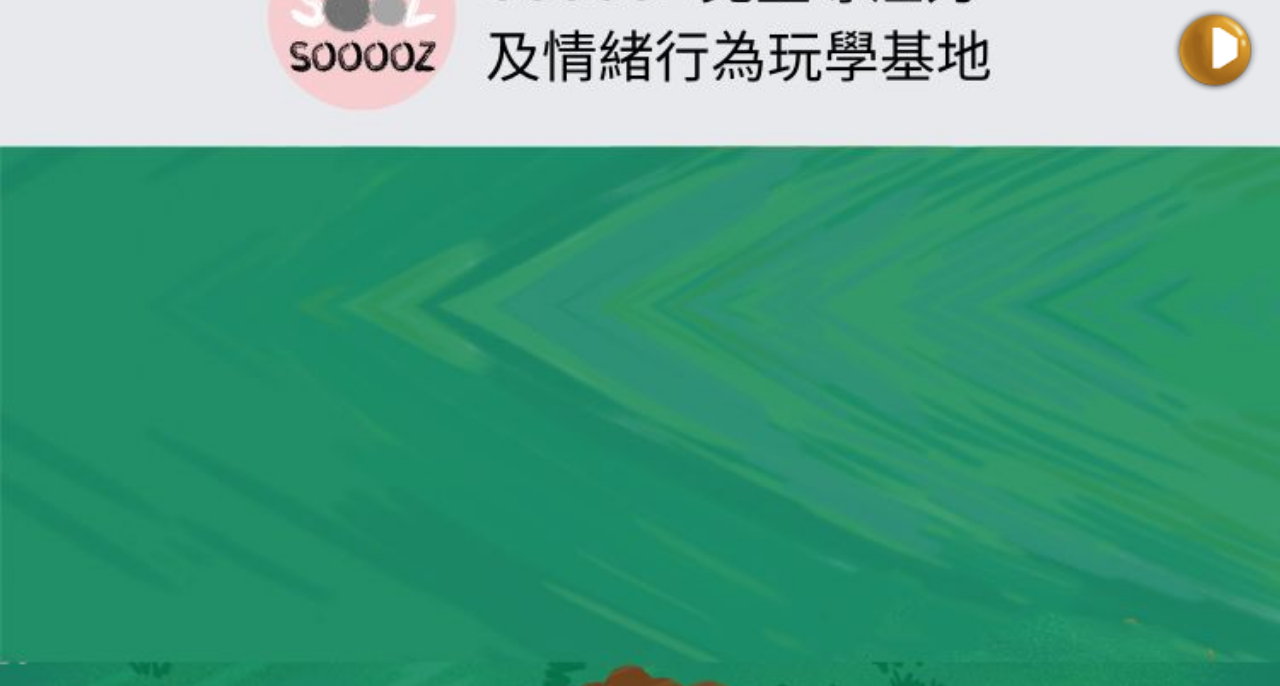
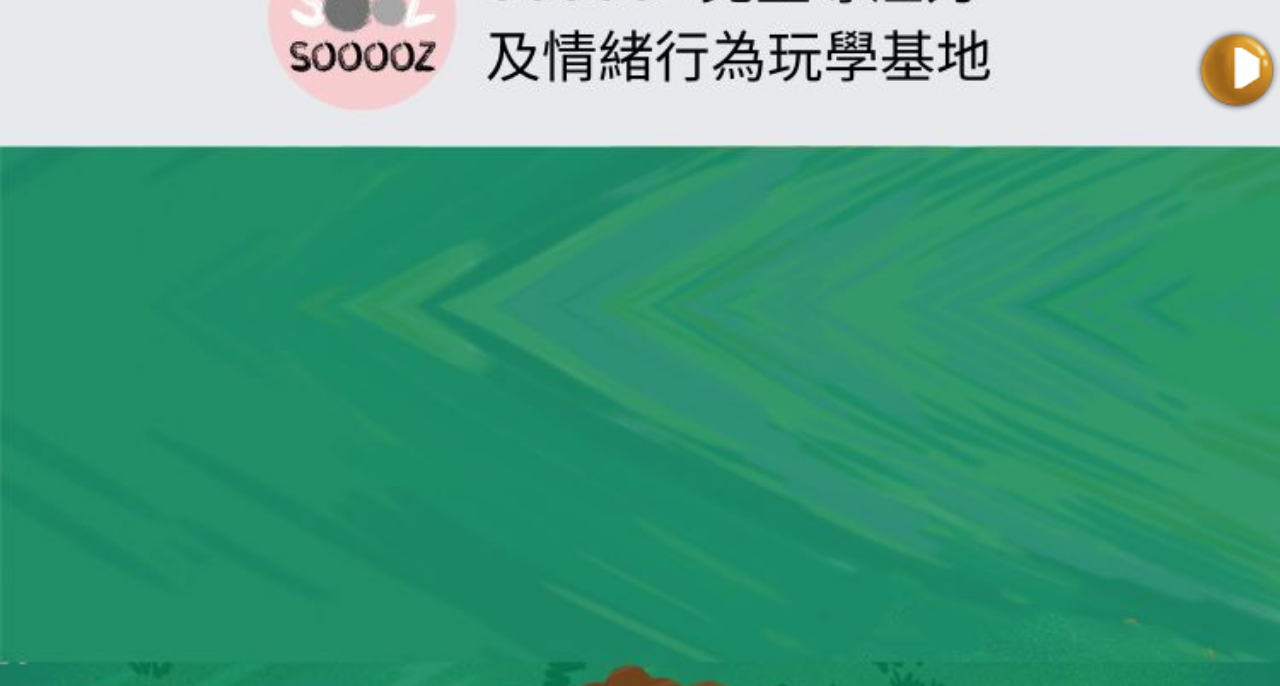
Before and after one commit to treklee/whack-a-mole-game, a plain HTML site: page index.html in a window 1280 px wide. Shown: the part 114-800 px from the top of the page. Drawn offline with Linux system fonts and the light colour scheme.

Commit message:
Update style.css

```diff
--- a/css/style.css
+++ b/css/style.css
@@ -114,10 +114,14 @@ body,
 
 /* 功能控件按钮 */
 .controlsBox {
-	position: absolute;
-	right: 0.625rem;
-	/* background: #0056B3; */
+    position: relative; /* Change from absolute to relative */
+    top: 10px; /* Adjust this value to move it down */
+    display: flex;
+    justify-content: flex-end;
+    align-items: center;
+    margin-top: 10px; /* Push it below the header */
 }
+
 .controlsBoxLeft {
 	position: absolute;
 	left: 0.625rem;
```
